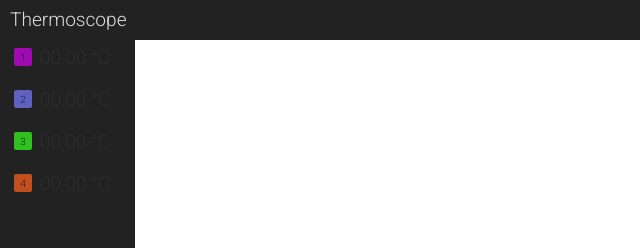
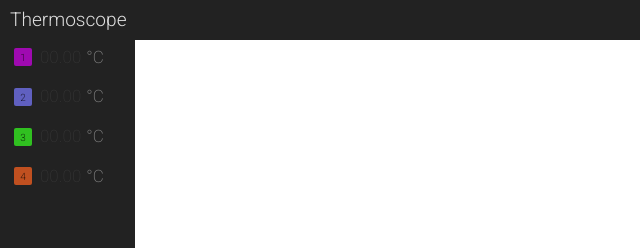
Before and after one commit to eni23/thermoscope, a website with bundled scripts: page nw-app/index.html in a window 1280 px wide. Shown: the top 248 px of the page, 0-640 px from the left. Built offline with nearby package versions, Linux system fonts and the light colour scheme; files whose address does not match are found by name.

Commit message:
fancy stuff

```diff
--- a/nw-app/app.js
+++ b/nw-app/app.js
@@ -29,17 +29,13 @@ if (is_nwsj){
   }
 
   function serial_rcv_data( data ){
-
     var aa = data.split("=");
     var id = parseInt(aa[0]);
     var temp = parseFloat(aa[1]);
     var tempf = temp.toFixed(2).substring(0,7)
     if (id>0 && id < 5){
-      var sel = "#temp-val-"+id;
-      $(sel).html(tempf+" °C");
+      $("#temp-val-"+id).html(tempf);
       add_temp_data(id, temp);
-
-      //console.log(id + "=" + temp);
     }
   }
 
--- a/nw-app/graph.js
+++ b/nw-app/graph.js
@@ -1,6 +1,6 @@
 // set up our data series with 50 random data points
 var ts = Math.floor(Date.now() / 1000);
-var nn = {x:ts,y:9}
+var nn = {x:ts,y:22}
 var temp_data = [ [nn], [nn], [nn], [nn] ];
 
 var add_temp_data = function(sensor_id, data){
@@ -17,7 +17,6 @@ var graph = new Rickshaw.Graph( {
   width: 835,
   height: 510,
   min:0,
-  max:90,
   interpolation:"basis",
   renderer: 'line',
   series: [
--- a/nw-app/index.html
+++ b/nw-app/index.html
@@ -5,7 +5,7 @@
     <meta http-equiv="X-UA-Compatible" content="IE=edge">
     <meta name="viewport" content="width=device-width, initial-scale=1">
     <meta name="author" content="cvw">
-    <title>Temp logger</title>
+    <title>Thermoscope</title>
     <link type="text/css" rel="stylesheet" href="http://ajax.googleapis.com/ajax/libs/jqueryui/1.8/themes/base/jquery-ui.css">
   	<link type="text/css" rel="stylesheet" href="./rickshaw/src/css/graph.css">
   	<link type="text/css" rel="stylesheet" href="./rickshaw/src/css/detail.css">
@@ -45,22 +45,22 @@
           <div class="rickshaw_legend rs_overwrite senscard1 tc" sens="1">
             <div class="co"></div>
             <div class="sensident">1</div>
-            <div class="val" id="temp-val-1">00.00 °C</div>
+            <div class="val" id="temp-val-1">00.00</div> <div class="val cc">°C</div>
           </div>
           <div class="rickshaw_legend rs_overwrite senscard2 tc" sens="2">
             <div class="co"></div>
             <div class="sensident">2</div>
-            <div class="val" id="temp-val-2">00.00 °C</div>
+            <div class="val" id="temp-val-2">00.00</div> <div class="val cc">°C</div>
           </div>
           <div class="rickshaw_legend rs_overwrite senscard3 tc" sens="3">
             <div class="co"></div>
             <div class="sensident">3</div>
-            <div class="val" id="temp-val-3">00.00 °C</div>
+            <div class="val" id="temp-val-3">00.00</div> <div class="val cc">°C</div>
           </div>
           <div class="rickshaw_legend rs_overwrite senscard4 tc" sens="4">
             <div class="co"></div>
             <div class="sensident">4</div>
-            <div class="val" id="temp-val-4">00.00 °C</div>
+            <div class="val" id="temp-val-4">00.00</div> <div class="val cc">°C</div>
           </div>
 
         </div>
--- a/nw-app/style.css
+++ b/nw-app/style.css
@@ -145,10 +145,13 @@ div.buttons-nav > .bttn:first-child {
 }
 .rs_overwrite div.val {
   display: block;
-  margin-top: -4px;
+  margin-top: -3.5px;
   margin-left: 5px;
-  font-size: 19px;
+  font-size: 17px;
   font-weight: 200;
+}
+.val.cc {
+  color: rgb(129, 129, 129)
 }
 
 .senscard1 {  margin-top: 0px; }
```
Also changed, not shown: 1 other file.
